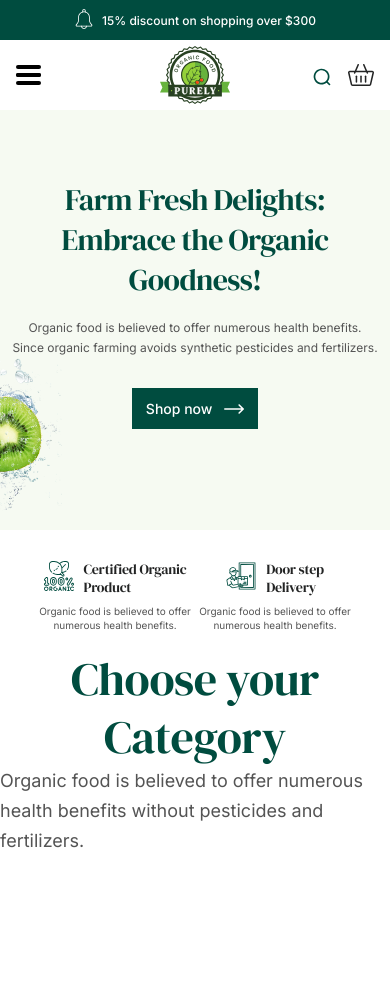
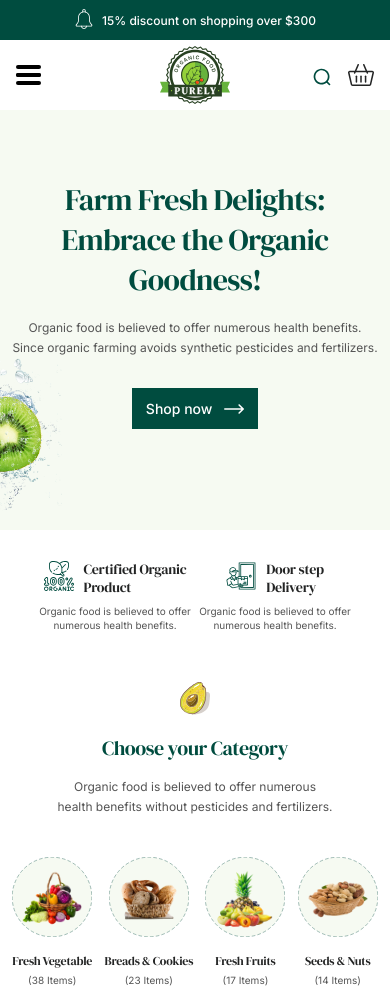
Before and after one commit to Shihab066/purely, a plain HTML site: page index.html in a window 390 px wide. Before the commit the page ends 953 px from the top, so only its background shows below. Drawn offline with Linux system fonts and the light colour scheme.

Commit message:
category section added and responsive done

```diff
--- /dev/null
+++ b/css/3.Category/category.css
@@ -0,0 +1,286 @@
+/* --------------Categoy section style start------------- */
+
+/* category head style */
+.category-section {
+    margin-top: 128px;
+}
+
+.category-header {
+    text-align: center;
+    margin-bottom: 64px;
+}
+
+.category-title {
+    margin: 20px 0;
+}
+
+/* ---------X--------- */
+
+
+/* category card style */
+.category-card {
+    display: flex;
+    justify-content: space-between;
+}
+
+.category-item {
+    text-align: center;
+}
+
+.category-img {
+    position: relative;
+    margin-bottom: 24px;
+}
+
+.category-item-img {
+    position: absolute;
+    top: 50%;
+    left: 50%;
+    transform: translate(-50%, -50%);
+}
+
+/* ----------X---------- */
+
+/* ----------------Categoy section style end-------------- */
+
+
+@media screen and (max-width:1259px) {
+
+    /* category head responsive */
+    .category-logo {
+        width: 36px;
+    }
+
+    .category-title {
+        font-size: 36px !important;
+        margin: 14px 0 !important;
+    }
+
+    .category-subtitle {
+        font-size: 16px !important;
+        line-height: 28px !important;
+    }
+
+    /* ------------X----------- */
+
+
+    /* category card responsive */
+    .category-bg-img {
+        width: 180px;
+    }
+
+    .category-item-img {
+        transform: translate(-50%, -50%) scale(.8);
+    }
+
+    .category-card {
+        justify-content: space-around;
+    }
+
+    .category-item-title {
+        font-size: 20px !important;
+    }
+
+    .category-item-info {
+        font-size: 16px !important;
+    }
+
+    /* ------------X----------- */
+}
+
+
+@media screen and (max-width:992px) {
+
+    .category-section {
+        margin-top: 100px;
+    }
+
+    /* category card responsive */
+    .category-img {
+        margin-bottom: 20px;
+    }
+
+    .category-bg-img {
+        width: 150px;
+    }
+
+    .category-item-img {
+        transform: translate(-50%, -50%) scale(.7);
+    }
+
+    .category-item-title {
+        font-size: 18px !important;
+        line-height: 25px !important;
+    }
+
+    .category-item-info {
+        font-size: 14px !important;
+    }
+
+    /* ------------X----------- */
+}
+
+@media screen and (max-width:768px) {
+
+    .category-section {
+        margin-top: 80px;
+    }
+
+    /* category head responsive */
+    .category-header {
+        margin-bottom: 50px;
+    }
+
+    .category-logo {
+        width: 30px;
+    }
+
+    .category-title {
+        font-size: 28px !important;
+        margin: 8px 0 !important;
+    }
+
+    .category-subtitle {
+        font-size: 14px !important;
+        line-height: 24px !important;
+    }
+
+    /* ------------X----------- */
+
+
+    /* category card responsive */
+
+    .category-card {
+        justify-content: space-evenly;
+    }
+
+    .category-img {
+        margin-bottom: 20px;
+    }
+
+    .category-bg-img {
+        width: 110px;
+    }
+
+    .category-item-img {
+        transform: translate(-50%, -50%) scale(.5);
+    }
+
+    .category-item-title {
+        font-size: 16px !important;
+        line-height: 22px !important;
+    }
+
+    .category-item-info {
+        font-size: 12px !important;
+    }
+
+    /* ------------X----------- */
+}
+
+
+@media screen and (max-width:576px) {
+
+    .category-section {
+        margin-top: 50px;
+    }
+
+    /* category head responsive */
+    .category-header {
+        margin-bottom: 40px;
+    }
+
+    .category-logo {
+        width: 30px;
+    }
+
+    .category-title {
+        font-size: 20px !important;
+        margin: 0 0 !important;
+    }
+
+    .category-subtitle {
+        font-size: 12px !important;
+        line-height: 20px !important;
+    }
+
+    /* ------------X----------- */
+
+
+    /* category card responsive */
+
+    .category-card {
+        justify-content: space-evenly;
+    }
+
+    .category-img {
+        margin-bottom: 16px;
+    }
+
+    .category-bg-img {
+        width: 80px;
+    }
+
+    .category-item-img {
+        transform: translate(-50%, -50%) scale(.4);
+    }
+
+    .category-item-title {
+        font-size: 12px !important;
+        line-height: 8px !important;
+    }
+
+    .category-item-info {
+        font-size: 10px !important;
+    }
+
+    /* ------------X----------- */
+}
+
+@media screen and (max-width:374px) {
+
+    .category-section {
+        margin-top: 40px;
+    }
+
+    /* category head responsive */
+    .category-header {
+        margin-bottom: 35px;
+    }
+
+    .category-logo {
+        width: 25px;
+    }
+
+    .category-title {
+        font-size: 18px !important;
+        margin: 0 0 !important;
+        line-height: 40px !important;
+    }
+
+    .category-subtitle {
+        font-size: 10px !important;
+        line-height: 14px !important;
+    }
+
+    /* ------------X----------- */
+
+
+    /* category card responsive */
+
+    .category-card {
+        display: grid;
+        grid-template-columns: repeat(2, 1fr);
+        row-gap: 20px;
+    }
+
+    .category-img {
+        margin-bottom: 12px;
+    }
+
+    .category-bg-img {
+        width: 90px;
+    }
+
+    /* ------------X----------- */
+}
--- a/css/Common-Style/common.css
+++ b/css/Common-Style/common.css
@@ -34,3 +34,12 @@
     cursor: pointer;
     border: none;
 }
+
+.custom-width{
+    max-width: 1200px;
+    width: 100%;
+    height: fit-content;
+    margin-left: auto;
+    margin-right: auto;
+
+}
--- a/index.html
+++ b/index.html
@@ -244,12 +244,46 @@
 
 
         <!-- Category section start -->
-        <section class="category-section">
-            <div>
-                <img src="" alt="">
-                <h1 class="primary-title">Choose your Category</h1>
-                <h2 class="subtitle category-section-subtitle">Organic food is believed to offer numerous <br>
+        <section class="category-section custom-width">
+            <div class="category-header">
+                <img class="category-logo" src="images/icons/categoryLogo.svg" alt="">
+                <h1 class="primary-title category-title">Choose your Category</h1>
+                <h2 class="subtitle category-subtitle">Organic food is believed to offer numerous <br>
                     health benefits without pesticides and fertilizers.</h2>
+            </div>
+            <div class="category-card">
+                <div class="category-item">
+                    <figure class="category-img">
+                        <img src="images/backgroundImages/Ellipse.svg" alt="categoty-bg-img" class="category-bg-img">
+                        <img src="images/fruitsImage/vegitable.png" alt="vegitable image" class="category-item-img">
+                    </figure>
+                    <h3 class="category-item-title secondary-title">Fresh Vegetable</h3>
+                    <p class="category-item-info subtitle">(38 Items)</p>
+                </div>
+                <div class="category-item">
+                    <figure class="category-img">
+                        <img src="images/backgroundImages/Ellipse.svg" alt="categoty-bg-img" class="category-bg-img">
+                        <img src="images/fruitsImage/bread.png" alt="bread-img" class="category-item-img">
+                    </figure>
+                    <h3 class="category-item-title secondary-title">Breads & Cookies</h3>
+                    <p class="category-item-info subtitle">(23 Items)</p>
+                </div>
+                <div class="category-item">
+                    <figure class="category-img">
+                        <img src="/images/backgroundImages/Ellipse.svg" alt="categoty-bg-img" class="category-bg-img">
+                        <img src="images/fruitsImage/fruits.png" alt="fruits img" class="category-item-img">
+                    </figure>
+                    <h3 class="category-item-title secondary-title">Fresh Fruits</h3>
+                    <p class="category-item-info subtitle">(17 Items)</p>
+                </div>
+                <div class="category-item">
+                    <figure class="category-img">
+                        <img src="/images/backgroundImages/Ellipse.svg" alt="categoty-bg-img" class="category-bg-img">
+                        <img src="images/fruitsImage/nuts.png" alt="nuts image" class="category-item-img">
+                    </figure>
+                    <h3 class="category-item-title secondary-title">Seeds & Nuts</h3>
+                    <p class="category-item-info subtitle">(14 Items)</p>
+                </div>
             </div>
         </section>
         <!-- Category section end -->
--- a/style.css
+++ b/style.css
@@ -1,6 +1,7 @@
-@import url('css/Header/header.css');
-@import url('css/Header/hamburgerAnimation.css');
-@import url('css/Hero-Section/hero.css');
+@import url('css/1.Header/header.css');
+@import url('css/1.Header/hamburgerAnimation.css');
+@import url('css/2.Hero-Section/hero.css');
+@import url('css/3.Category/category.css');
 @import url('css/Common-Style/common.css');
 
 * {
```
Also changed, not shown: css/1.Header/hamburgerAnimation.css (renamed from css/Header/hamburgerAnimation.css), css/1.Header/header.css (renamed from css/Header/header.css), css/2.Hero-Section/hero.css (renamed from css/Hero-Section/hero.css), images/backgroundImages/Ellipse.svg (added), images/fruitsImage/bread.png (added), images/fruitsImage/fruits.png (added), images/fruitsImage/nuts.png (added), images/fruitsImage/vegitable.png (added), images/icons/categoryLogo.svg (added).
